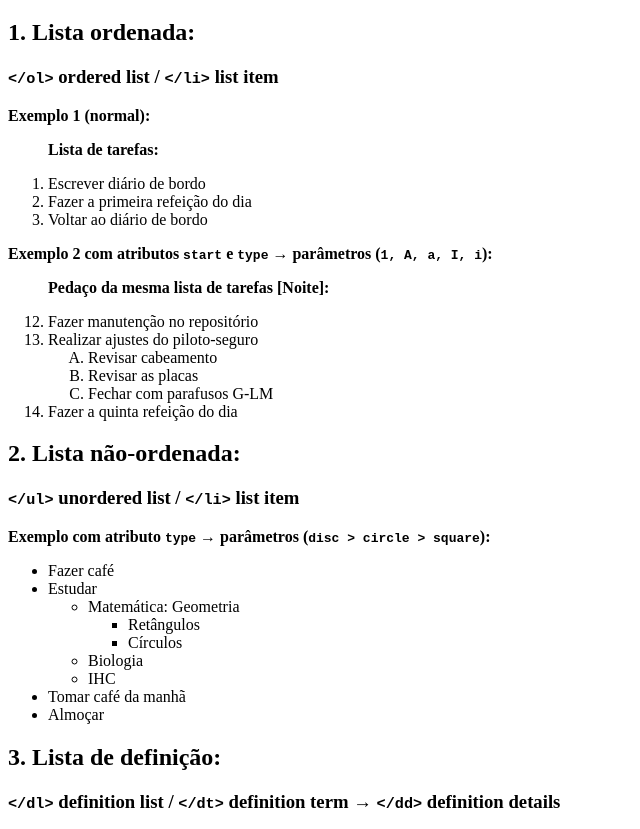
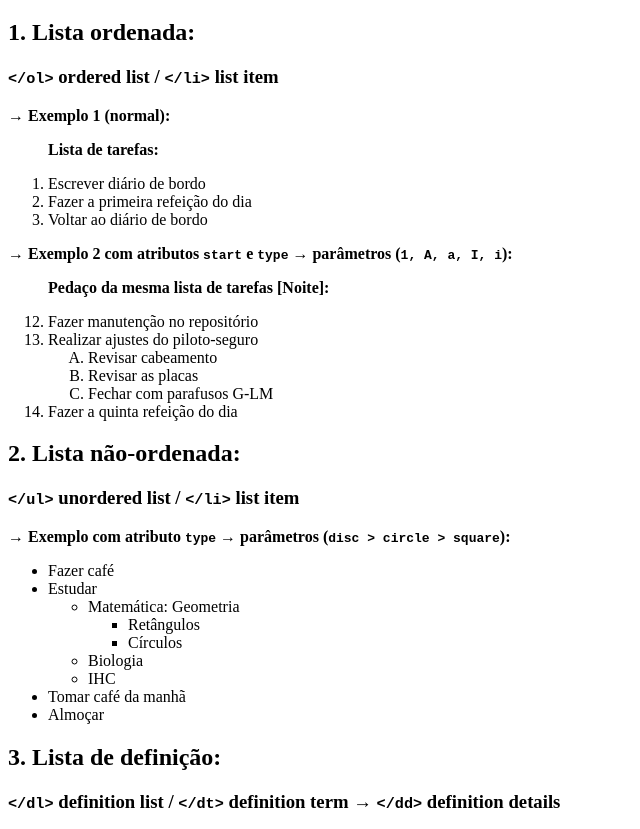
Before and after one commit to victorhugoricarte/list-elements, a plain HTML site: page index.html in a window 1280 px wide. Shown: the part 61-890 px from the top of the page, without its empty margins (0-640 px from the left). Drawn offline with Linux system fonts and the light colour scheme.

Commit message:
Alterado arquivo 'index.html'

```diff
--- a/index.html
+++ b/index.html
@@ -11,7 +11,7 @@
     <h2>1. Lista ordenada:</h2>
     <h3><code>&lt;/ol&gt;</code> ordered list / <code>&lt;/li&gt;</code> list item</h3>
 
-    <p><strong>Exemplo 1 (normal):</strong></p>
+    <p><strong>&rarr; Exemplo 1 (normal):</strong></p>
     <ol>
         <p><strong>Lista de tarefas:</strong></p>
         <li>Escrever diário de bordo</li>
@@ -19,7 +19,7 @@
         <li>Voltar ao diário de bordo</li>
     </ol>
 
-    <p><strong>Exemplo 2 com atributos <code>start</code> e <code>type</code> &rarr; parâmetros (<code>1, A, a, I, i</code>):</strong></p>
+    <p><strong>&rarr; Exemplo 2 com atributos <code>start</code> e <code>type</code> &rarr; parâmetros (<code>1, A, a, I, i</code>):</strong></p>
     <ol start = 12>
         <p><strong>Pedaço da mesma lista de tarefas [Noite]:</strong></p>
         <li>Fazer manutenção no repositório</li>
@@ -36,7 +36,7 @@
     <h3><code>&lt;/ul&gt;</code> unordered list / <code>&lt;/li&gt;</code> list item</h3>
 
     <!--Chup Chup Gamer-->
-    <p><strong>Exemplo com atributo <code>type</code> &rarr; parâmetros (<code>disc &gt; circle &gt; square</code>):</strong></p>
+    <p><strong>&rarr; Exemplo com atributo <code>type</code> &rarr; parâmetros (<code>disc &gt; circle &gt; square</code>):</strong></p>
     <ul>
         <li>Fazer café</li>
         <li>Estudar</li>
@@ -56,7 +56,7 @@
     <h2>3. Lista de definição:</h2>
     <h3><code>&lt;/dl&gt;</code> definition list / <code>&lt;/dt&gt;</code> definition term &rarr; <code>&lt;/dd&gt;</code> definition details</h3>
 
-    <p><strong>Uma lista de definição é aquela que guarda o que?! Isso mesmo, definições! Com cada <code>definição</code> contendo seus respectivos <code>termos</code> e <code>detalhes</code>.</strong></p>
+    <p><strong>Uma lista de definição é aquela que guarda o que?! Isso mesmo, definições! Com cada <code>definição</code> sendo estruturada com o <code>termo</code> a ser definido junto aos <code>detalhes</code>, que se tratam da definição desse termmo.</strong></p>
 
     <p><strong>&rarr; Contextualização:</strong></p>
     <dl>
```
